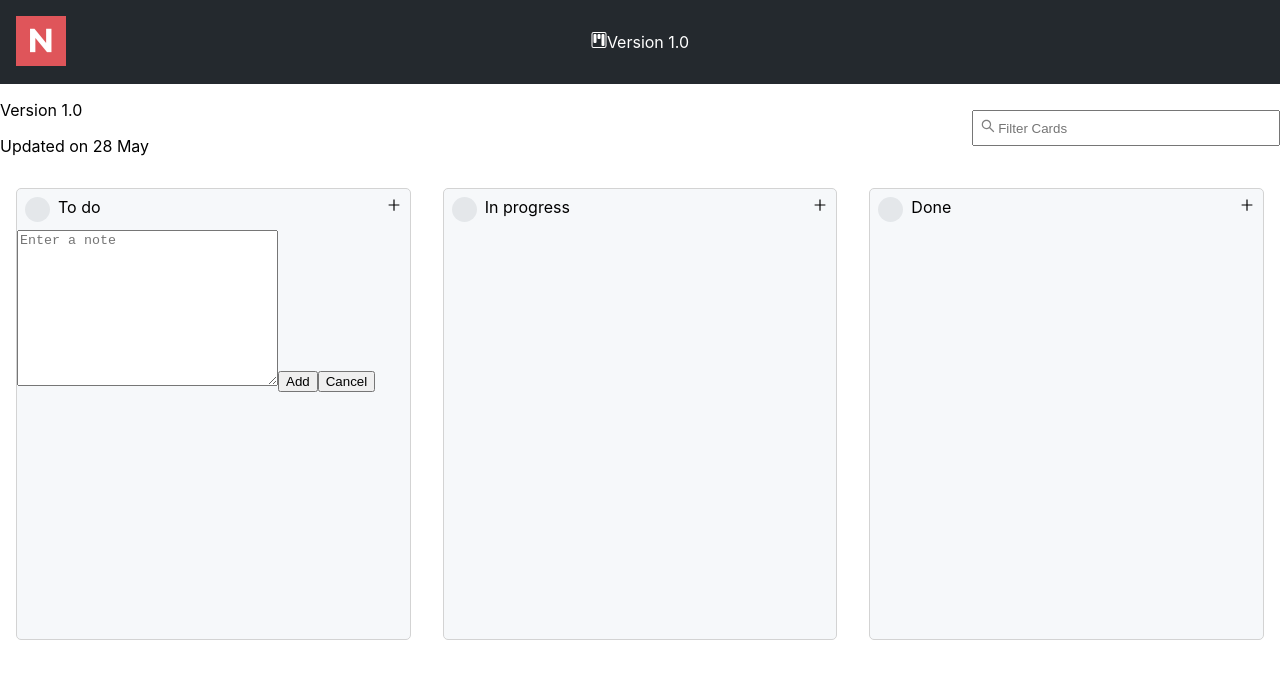
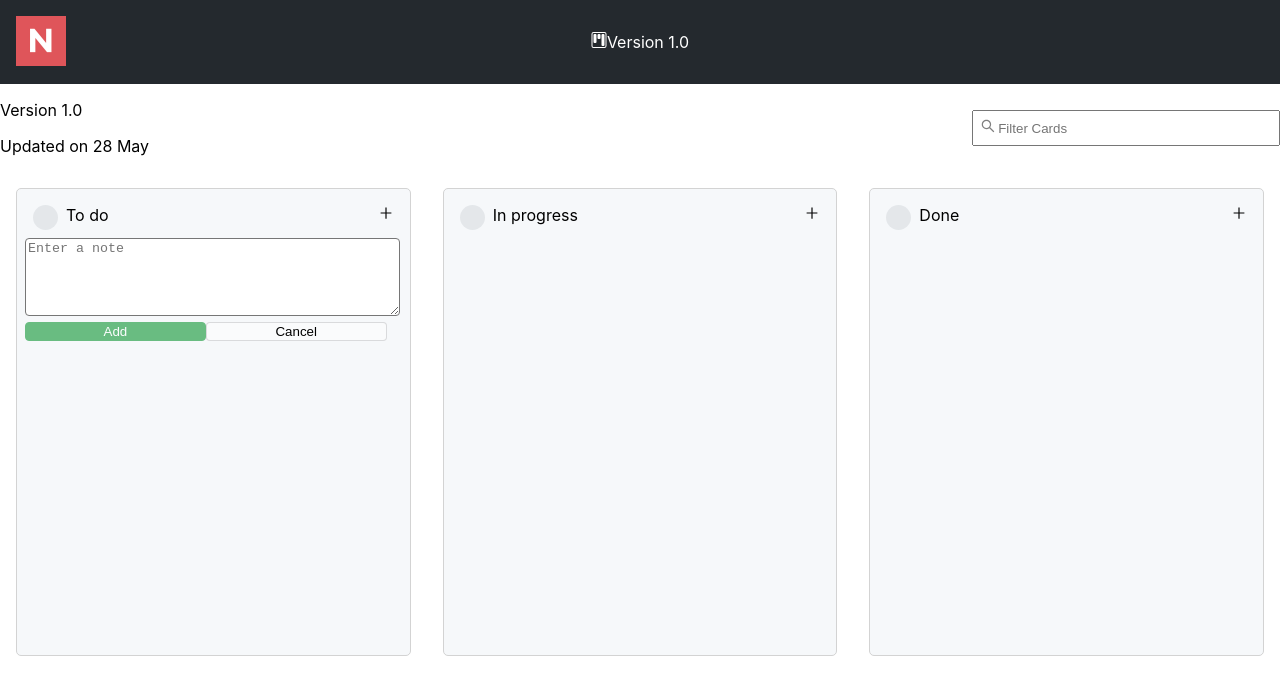
Before and after one commit to IreneMunoyerro/tablero-kanban, a React (Create React App) app in the folder tablero/: page / in a window 1280 px wide. Both pictures are taken after a click on the element 393 px from the left and 209 px from the top of the page. Shown: the top 694 px of the page. Built offline with nearby package versions, Linux system fonts and the light colour scheme.

Commit message:
added css and disabled button

```diff
--- a/tablero/package.json
+++ b/tablero/package.json
@@ -9,7 +9,7 @@
     "react": "^18.1.0",
     "react-dom": "^18.1.0",
     "react-icons": "^4.3.1",
-    "react-scripts": "5.0.1",
+    "react-scripts": "^5.0.1",
     "web-vitals": "^2.1.4"
   },
   "scripts": {
--- a/tablero/src/components/column/style.css
+++ b/tablero/src/components/column/style.css
@@ -8,6 +8,7 @@
     border-radius: 5px;
     border: 1px solid lightgray;
     /* overflow: scroll */
+    padding: 0.5rem;
 }
 
 .header__column{
--- a/tablero/src/components/form/index.jsx
+++ b/tablero/src/components/form/index.jsx
@@ -1,14 +1,19 @@
 import './style.css'
 import { useState } from 'react'
+import { toBeDisabled } from '@testing-library/jest-dom/dist/matchers';
 
 function Form({addTask}) {
 
-    const [ taskTitle, setTaskTitle] = useState('')
+    const [ taskTitle, setTaskTitle] = useState('');
+
+    // const [newTitle, setNewTitle] = useState(card.title);
 
     const setTitle = e => {
         let valor = e.target.value
         console.log(valor)
         setTaskTitle(valor)
+
+
     }
 
     const [text, enableButton] = useState("");
@@ -17,12 +22,16 @@ function Form({addTask}) {
         enableButton(event.target.value);
     };
 
+
     return(
         <>
         <form action="">
-            <textarea onChange={setTitle} id="txt" cols="30" rows="10" placeholder='Enter a note' value={text}></textarea>
-            <button onClick={addTask}>Add</button>
-            <button>Cancel</button>
+            <textarea className="textArea" onChange={handleTextChange} id="txt" cols="30" rows="10" placeholder='Enter a note' value={text}></textarea>
+
+            <div>
+            <button className="addButton" onClick={addTask} onChange={setTitle} disabled= {!text}>Add</button>
+            <button className="cancelButton">Cancel</button>
+            </div>
         </form>
         </>
     )
--- a/tablero/src/components/form/style.css
+++ b/tablero/src/components/form/style.css
@@ -0,0 +1,25 @@
+.addButton{
+    background-color: #2ea44f;
+    color: white;
+    border: 1px solid #2ea44f;
+    border-radius: 4px;
+    width: 48%;
+}
+
+.addButton:disabled{
+    opacity: 0.7;
+}
+
+.cancelButton{
+    background-color: #fafbfc;
+    color: black;
+    border: 1px solid rgba(27,31,35,0.15);
+    border-radius: 4px;
+    width: 48%;
+}
+
+.textArea{
+    width: 98%;
+    height: 40%;
+    border-radius: 4px;
+}
```
Also changed, not shown: 1 other file (tests, documents, lock files or other folders).
